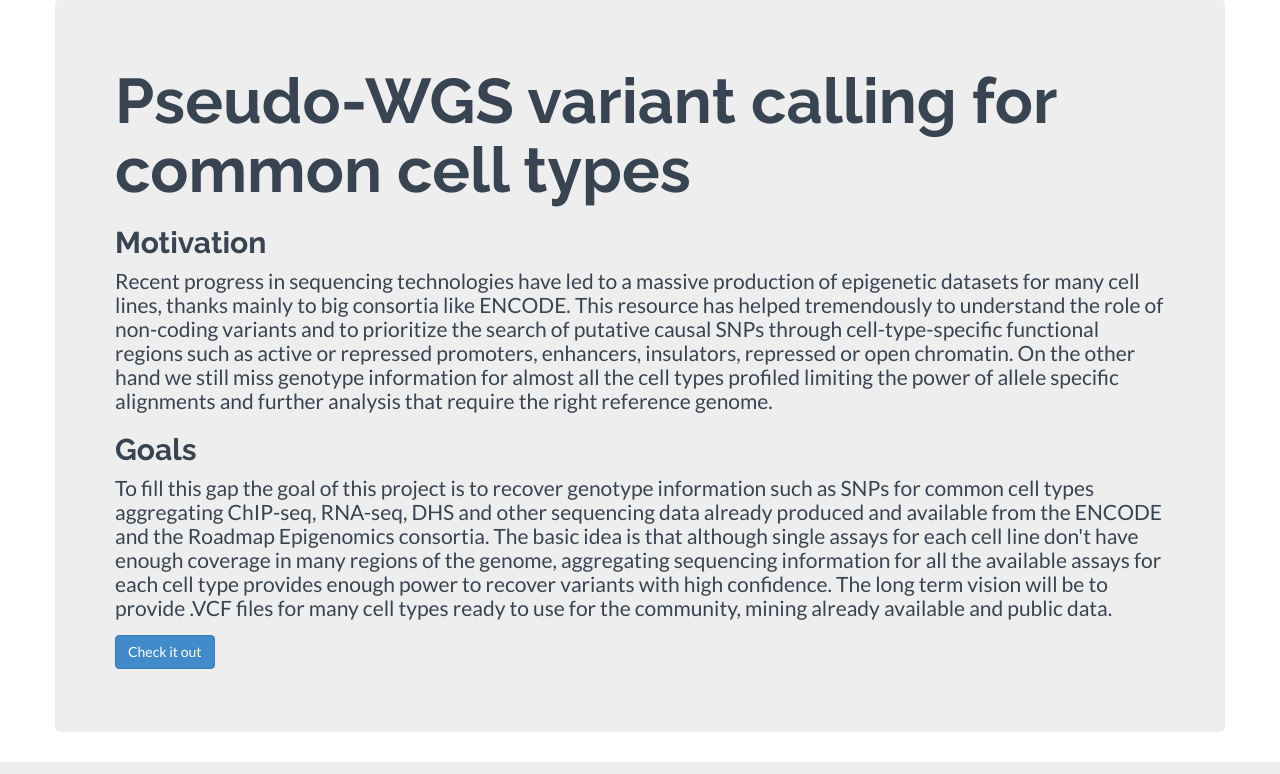
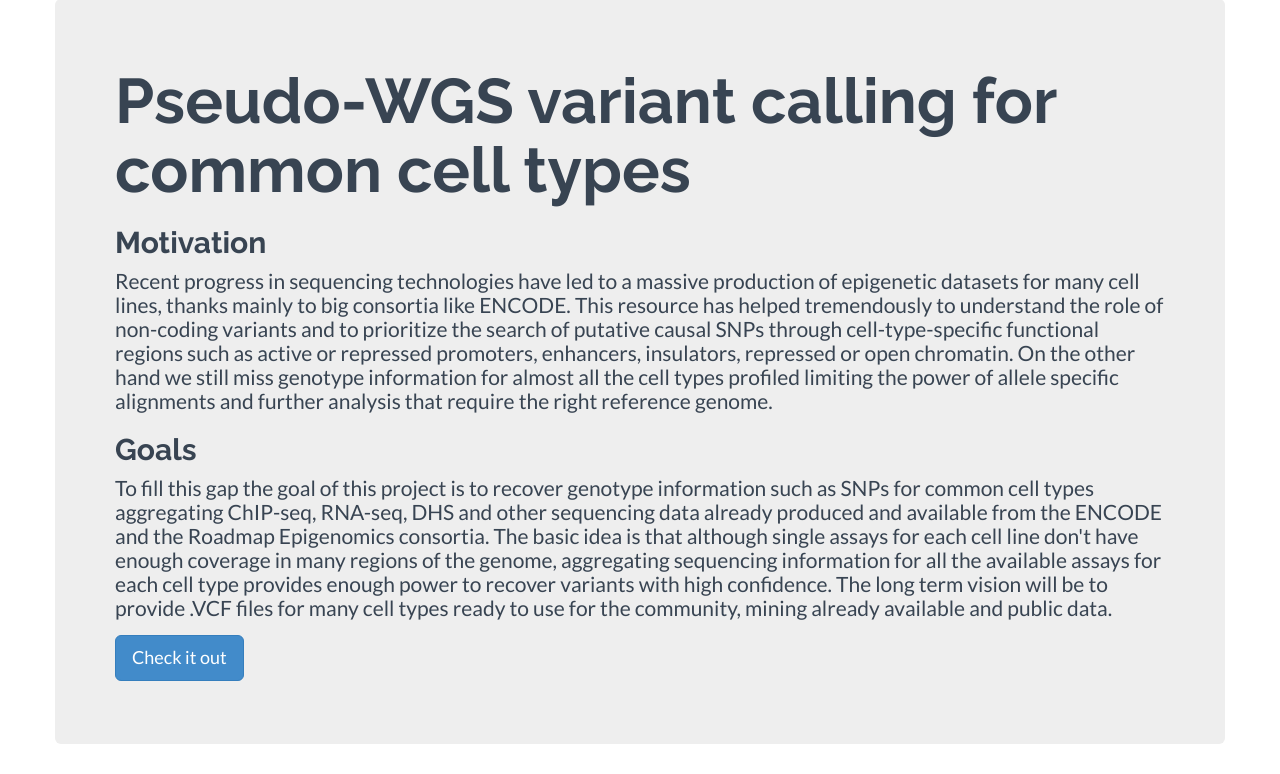
Before and after one commit to hackseq/2016_project_4, a Flask app: page / in a window 1280 px wide. Shown: the part 71-845 px from the top of the page. Run offline with Flask 2, Linux system fonts and the light colour scheme; parts of the project's set-up code (start-up, migrations or seed data) failed here and were passed over; some libraries are stand-ins or nearby versions.

Commit message:
Made the front page button bigger

```diff
--- a/webapp/webapp/templates/index.html
+++ b/webapp/webapp/templates/index.html
@@ -8,5 +8,5 @@
   <p>Recent progress in sequencing technologies have led to a massive production of epigenetic datasets for many cell lines, thanks mainly to big consortia like ENCODE. This resource has helped tremendously to understand the role of non-coding variants and to prioritize the search of putative causal SNPs through cell-type-specific functional regions such as active or repressed promoters, enhancers, insulators, repressed or open chromatin. On the other hand we still miss genotype information for almost all the cell types profiled limiting the power of allele specific alignments and further analysis that require the right reference genome.</p>
   <h2>Goals</h2>
   <p>To fill this gap the goal of this project is to recover genotype information such as SNPs for common cell types aggregating ChIP-seq, RNA-seq, DHS and other sequencing data already produced and available from the ENCODE and the Roadmap Epigenomics consortia. The basic idea is that although single assays for each cell line don't have enough coverage in many regions of the genome, aggregating sequencing information for all the available assays for each cell type provides enough power to recover variants with high confidence. The long term vision will be to provide .VCF files for many cell types ready to use for the community, mining already available and public data.</p>
-  <p><a class="btn btn-primary btl-lg" href="/coverage" role="button">Check it out</a></p>
+  <p><a class="btn btn-primary btn-lg" href="/coverage" role="button">Check it out</a></p>
 {% endblock %}
```
